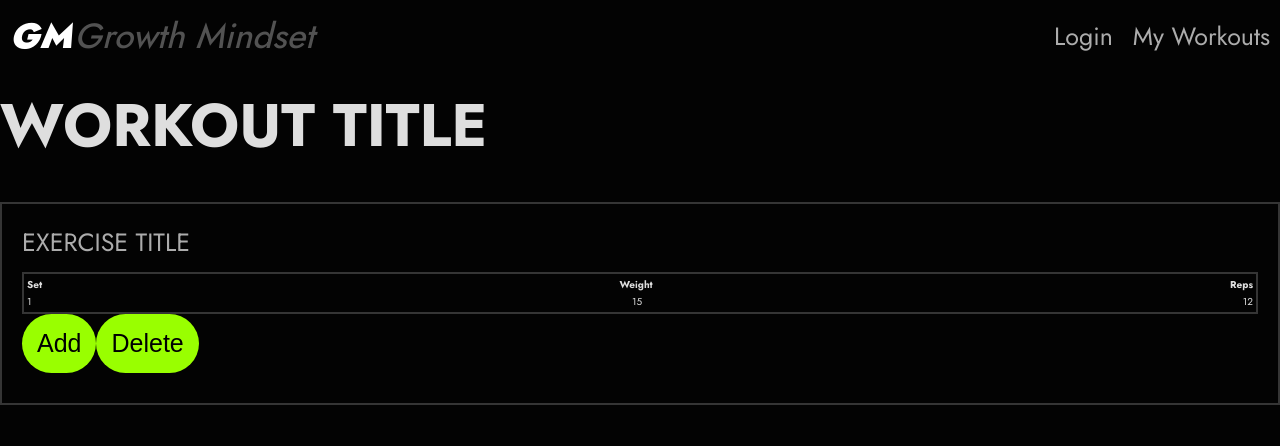
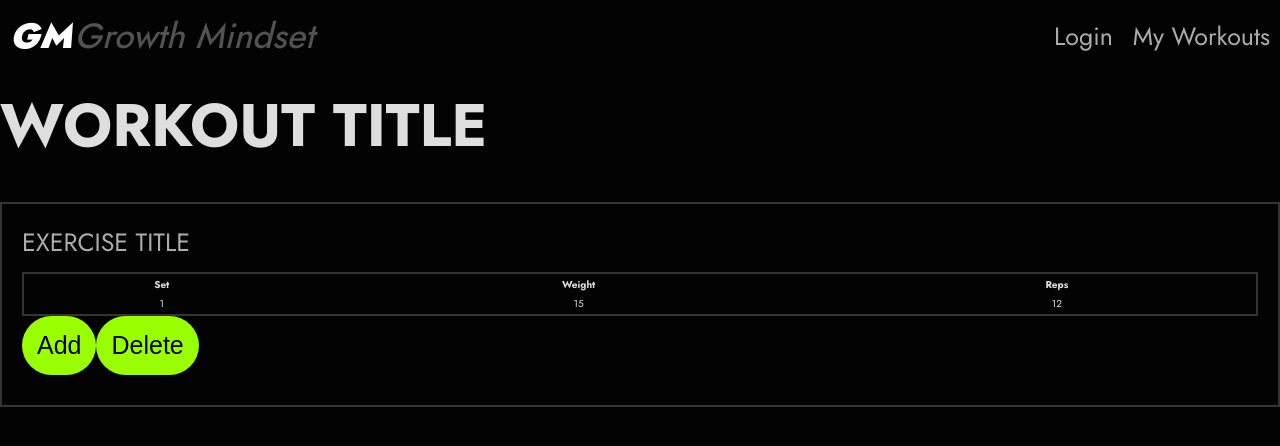
Before and after one commit to klevi43/GM, a React (Vite) app in the folder GM/: page /workouts/0 in a window 1280 px wide. Shown: the top 446 px of the page. Built offline with nearby package versions, Linux system fonts and the light colour scheme.

Commit message:
MYEXERCISES aligned td items

```diff
--- a/GM/src/App.tsx
+++ b/GM/src/App.tsx
@@ -20,7 +20,7 @@ function App() {
           <Route path="/" element={<Home />} />
           <Route path="/login" element={<Login />} />
           <Route path="/workouts" element={<MyWorkouts />} />
-          <Route path={`/workouts/${0}`} element={<MyExercises />} />
+          <Route path={"/workouts/:id"} element={<MyExercises />} />
         </Routes>
       </BrowserRouter>
     </>
--- a/GM/src/index.css
+++ b/GM/src/index.css
@@ -293,6 +293,14 @@ input {
 .table {
   width: 100%;
 }
+
+.table-row {
+  display: grid;
+  grid-template-columns: 1fr 1fr 1fr;
+}
+.table-item {
+  text-align: center;
+}
 /* Workouts */
 .workout__container {
   margin: 0;
--- a/GM/src/pages/MyExercises.tsx
+++ b/GM/src/pages/MyExercises.tsx
@@ -12,17 +12,17 @@ const MyExercises = () => {
         <div className="">
           <h2 className="subheading">EXERCISE TITLE</h2>
         </div>
-        <div className="center">
+        <div className="">
           <table className="outline table">
-            <tr className="space-between">
-              <th>Set</th>
+            <tr className="">
+              <th className="">Set</th>
               <th>Weight</th>
               <th>Reps</th>
             </tr>
-            <tr className="space-between">
-              <td>1</td>
-              <td>15</td>
-              <td>12</td>
+            <tr>
+              <td className="table-item">1</td>
+              <td className="table-item">15</td>
+              <td className="table-item">12</td>
             </tr>
           </table>
         </div>
```
